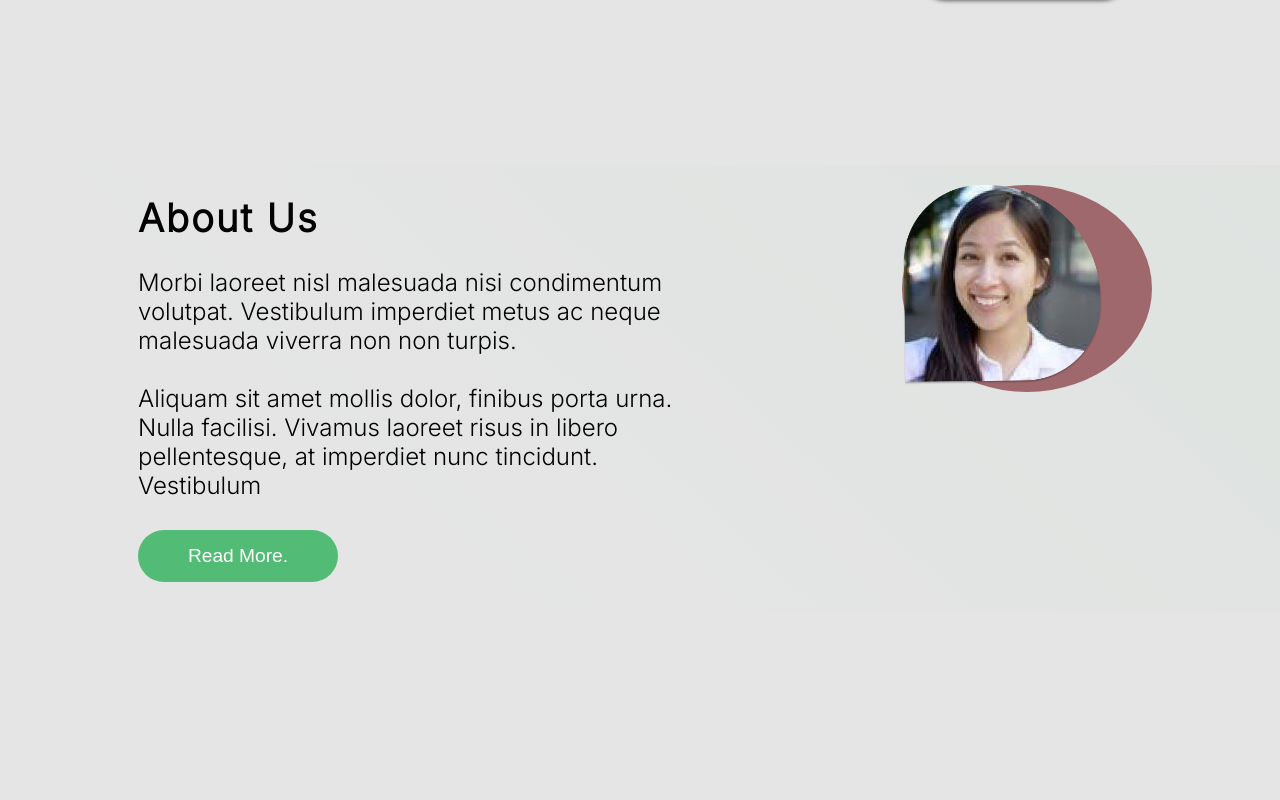
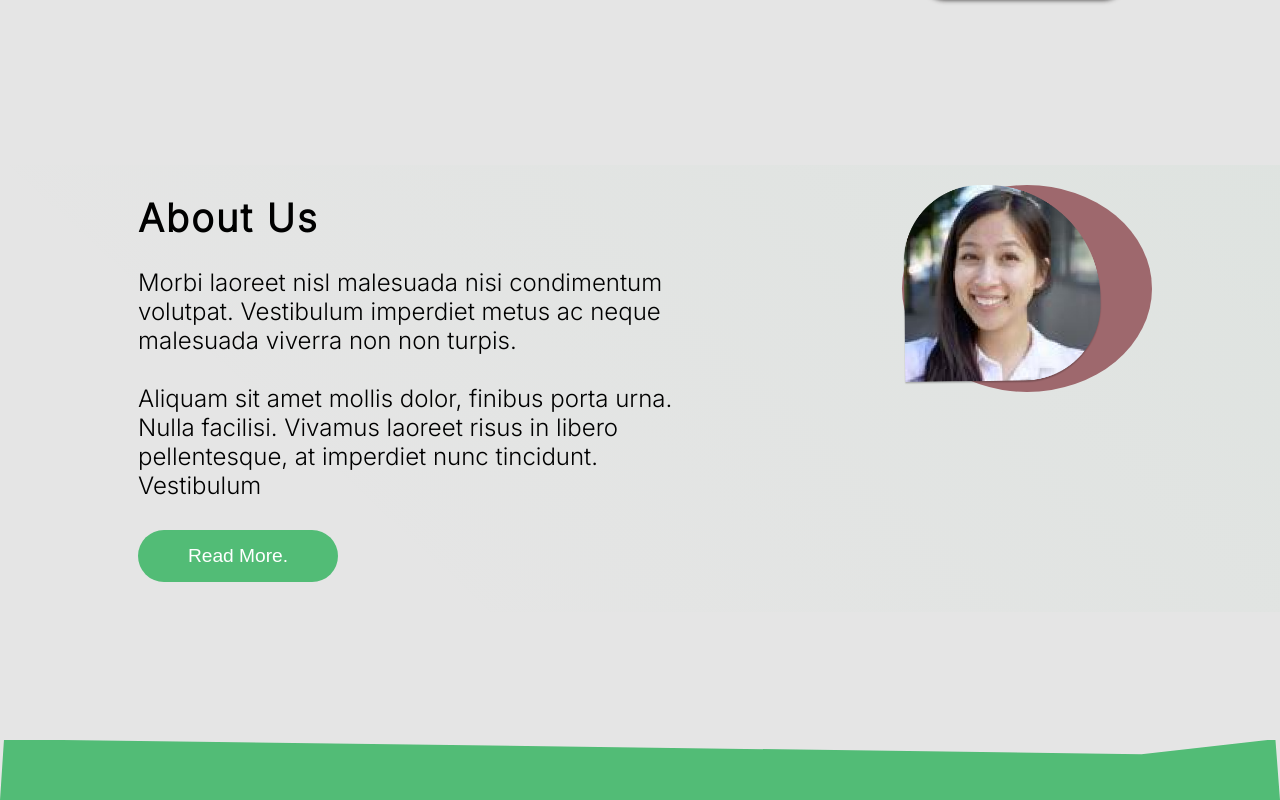
Before and after one commit to Bola-coder/Relationshipers, a React (Create React App) app: page / in a window 1280 px wide. Shown: the part 2363-3163 px from the top of the page. Before the commit the page ends 3103 px from the top, so only its background shows below. Built offline with nearby package versions, Linux system fonts and the light colour scheme.

Commit message:
Created the about section clip-path

```diff
--- a/src/components/About.jsx
+++ b/src/components/About.jsx
@@ -4,7 +4,8 @@ import style from "./../css/about.module.css";
 
 const About = () => {
   return (
-    <section className={style.about}>
+    <section>
+      <div className={style.about}>
         <div className={style.about__text}>
           <h4>About Us</h4>
           <p>
@@ -20,6 +21,8 @@ const About = () => {
         <div className={style.about__image}>
           <img src={Image.aboutImage} alt="" />
         </div>
+      </div>
+      <div className={style.about__foot}></div>
     </section>
   );
 };
--- a/src/css/about.module.css
+++ b/src/css/about.module.css
@@ -1,5 +1,6 @@
 .about {
   margin: 10% auto;
+  max-width: 100vw;
   padding: 20px;
   background: linear-gradient(
     222.87deg,
@@ -50,3 +51,9 @@
 .about__image img {
   width: 200px;
 }
+
+.about__foot {
+  height: 60px;
+  background-color: #52bc76;
+  clip-path: polygon(4px -1px, 89.18% 14px, 99.64% -1.67%, 100% 100%, 0px 100%);
+}
```
Lines whose indentation alone changed are shown as unchanged.
